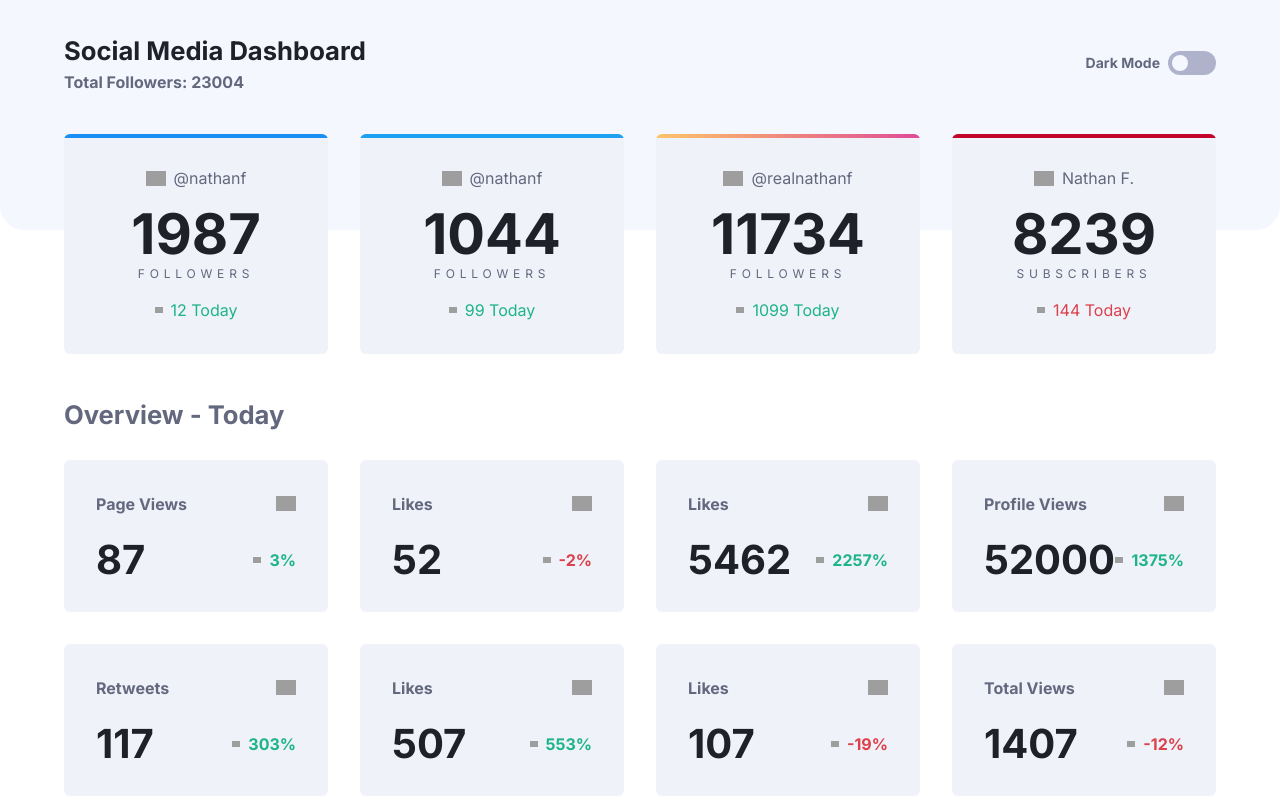
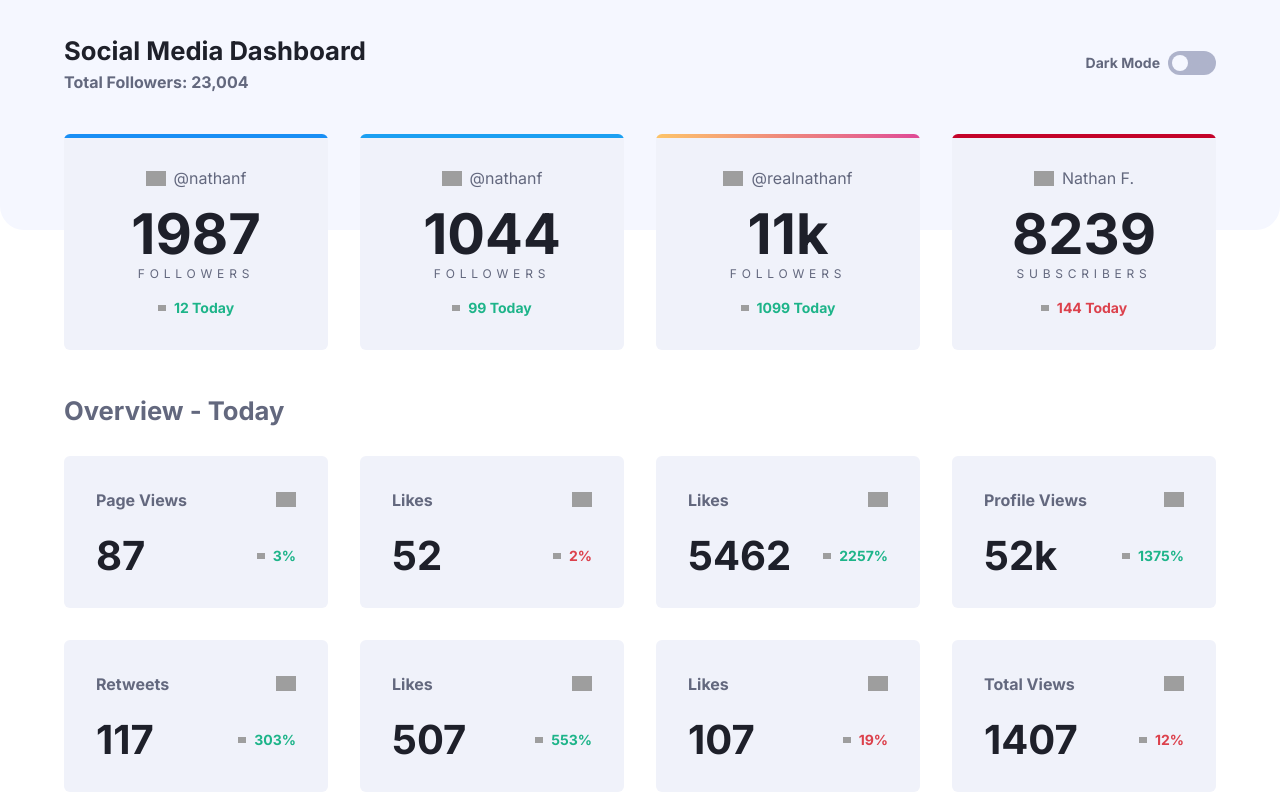
Before and after one commit to lilKriT/fem-social-media-dashboard-with-theme-switcher, a Next.js app: page / in a window 1280 px wide. Built offline with nearby package versions, Linux system fonts and the light colour scheme; grey boxes are pictures that could not be loaded.

Commit message:
Fixed formatting.

```diff
--- a/app/_components/DailyMetricsCard.tsx
+++ b/app/_components/DailyMetricsCard.tsx
@@ -1,3 +1,4 @@
+import formatCompactNumbers from "@/utils/formatCompactNumber";
 import Image from "next/image";
 
 type DailyMetricsCardProps = DailyMetric;
@@ -19,9 +20,9 @@ const DailyMetricsCard = ({ account }: { account: DailyMetricsCardProps }) => {
       {/* Bottom Row */}
       <div className="flex justify-between items-center mt-6">
         <span className="text-text-secondary text-[clamp(1rem,5vw,2.5rem)] leading-none">
-          {account.count}
+          {formatCompactNumbers(account.count)}
         </span>
-        <span className="flex justify-center items-center gap-2">
+        <span className="flex justify-center items-center gap-2 text-sm">
           <Image
             src={account.changeToday >= 0 ? "/icon-up.svg" : "/icon-down.svg"}
             alt={account.changeToday >= 0 ? "Arrow up icon" : "Arrow down icon"}
@@ -33,7 +34,7 @@ const DailyMetricsCard = ({ account }: { account: DailyMetricsCardProps }) => {
               account.changeToday >= 0 ? "text-green-500" : "text-red-500"
             }
           >
-            {account.changeToday}%
+            {Math.abs(account.changeToday)}%
           </span>
         </span>
       </div>
--- a/app/_components/SocialAccountCard.tsx
+++ b/app/_components/SocialAccountCard.tsx
@@ -1,3 +1,4 @@
+import formatCompactNumbers from "@/utils/formatCompactNumber";
 import Image from "next/image";
 
 type SocialAccountCardProps = SocialAccount;
@@ -29,7 +30,7 @@ const SocialAccountCard = ({
       {/* Numbers */}
       <div className="flex flex-col justify-center items-center gap-1">
         <span className="text-text-secondary text-[clamp(1rem,6vw,3.5rem)] font-bold leading-none">
-          {account.count}
+          {formatCompactNumbers(account.count)}
         </span>
         <span className="uppercase tracking-[.3rem] text-xs">
           {account.label}
@@ -37,7 +38,7 @@ const SocialAccountCard = ({
       </div>
 
       {/* Daily change */}
-      <div className="flex justify-center items-center gap-2">
+      <div className="flex justify-center items-center gap-2 font-bold text-sm">
         <Image
           src={account.changeToday > 0 ? "/icon-up.svg" : "/icon-down.svg"}
           alt={account.changeToday > 0 ? "Arrow up icon" : "Arrow down icon"}
--- a/app/page.tsx
+++ b/app/page.tsx
@@ -3,6 +3,7 @@ import DarkModeToggle from "./_components/DarkModeToggle";
 import totalFollowers from "./utils/totalFollowers";
 import SocialAccounts from "./_components/SocialAccounts";
 import DailyMetrics from "./_components/DailyMetrics";
+import formatNumberWithCommas from "@/utils/formatNumberWithCommas";
 
 export default function Home() {
   const followers = totalFollowers();
@@ -19,7 +20,7 @@ export default function Home() {
               <h1 className="text-[clamp(1.5rem,2vw,2.5rem)] text-text-secondary">
                 Social Media Dashboard
               </h1>
-              <p>Total Followers: {followers}</p>
+              <p>Total Followers: {formatNumberWithCommas(followers)}</p>
             </div>
 
             {/* Right */}
--- /dev/null
+++ b/utils/formatCompactNumber.ts
@@ -0,0 +1,17 @@
+export const formatCompactNumbers = (value: number): string => {
+  // Super pro option:
+  //   return Intl.NumberFormat("en-US", {
+  //     notation: "compact",
+  //     maximumFractionDigits: 1,
+  //   })
+  //     .format(value)
+  //     .replace(/\.0$/, "");
+
+  if (value < 10_000) return value.toString();
+
+  if (value < 1_000_000) return `${Math.floor(value / 1_000)}k`;
+
+  return `${Math.floor(value / 1_000_000)}M`;
+};
+
+export default formatCompactNumbers;
--- /dev/null
+++ b/utils/formatNumberWithCommas.ts
@@ -0,0 +1,5 @@
+const formatNumberWithCommas = (value: number): string => {
+  return value.toLocaleString("en-US");
+};
+
+export default formatNumberWithCommas;
```
